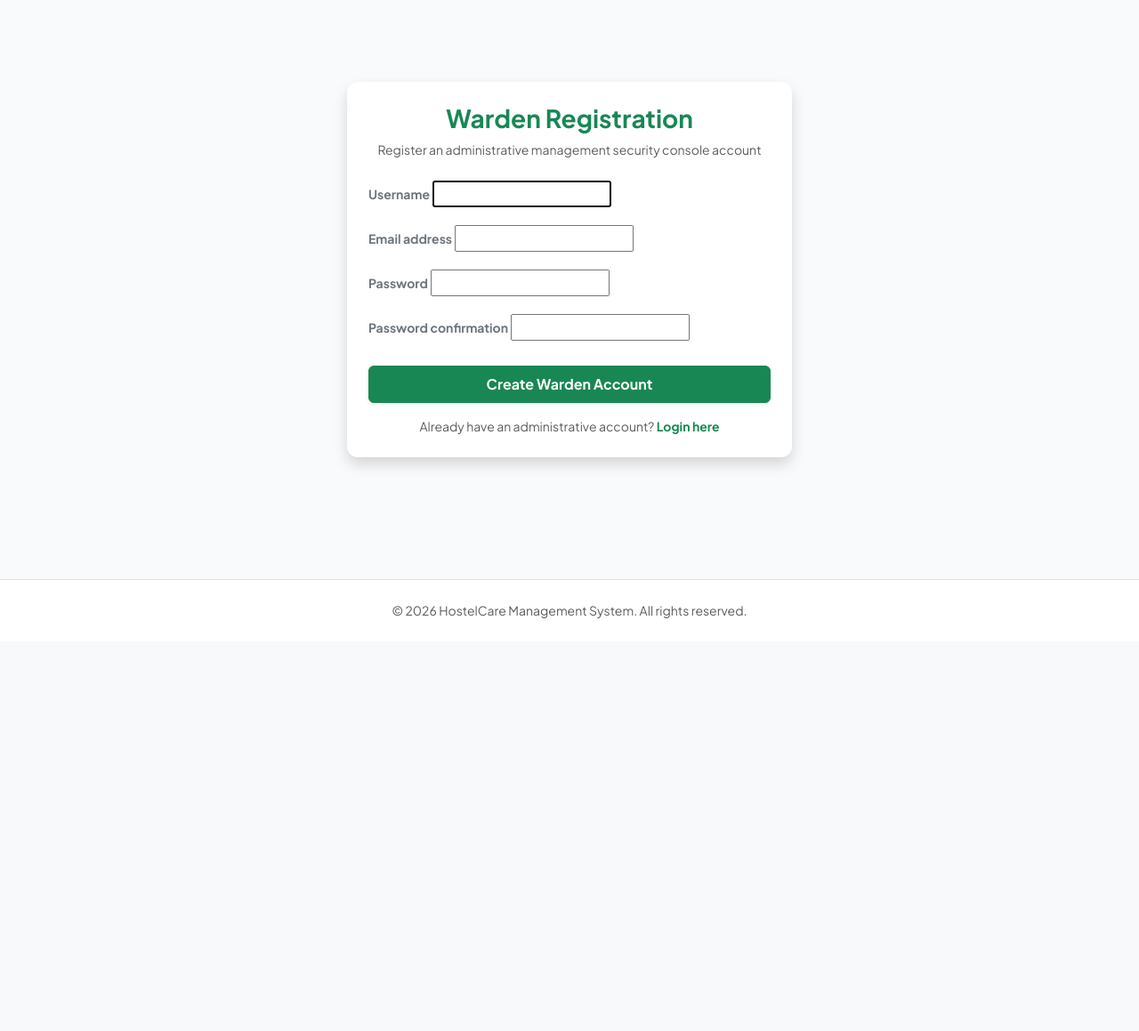
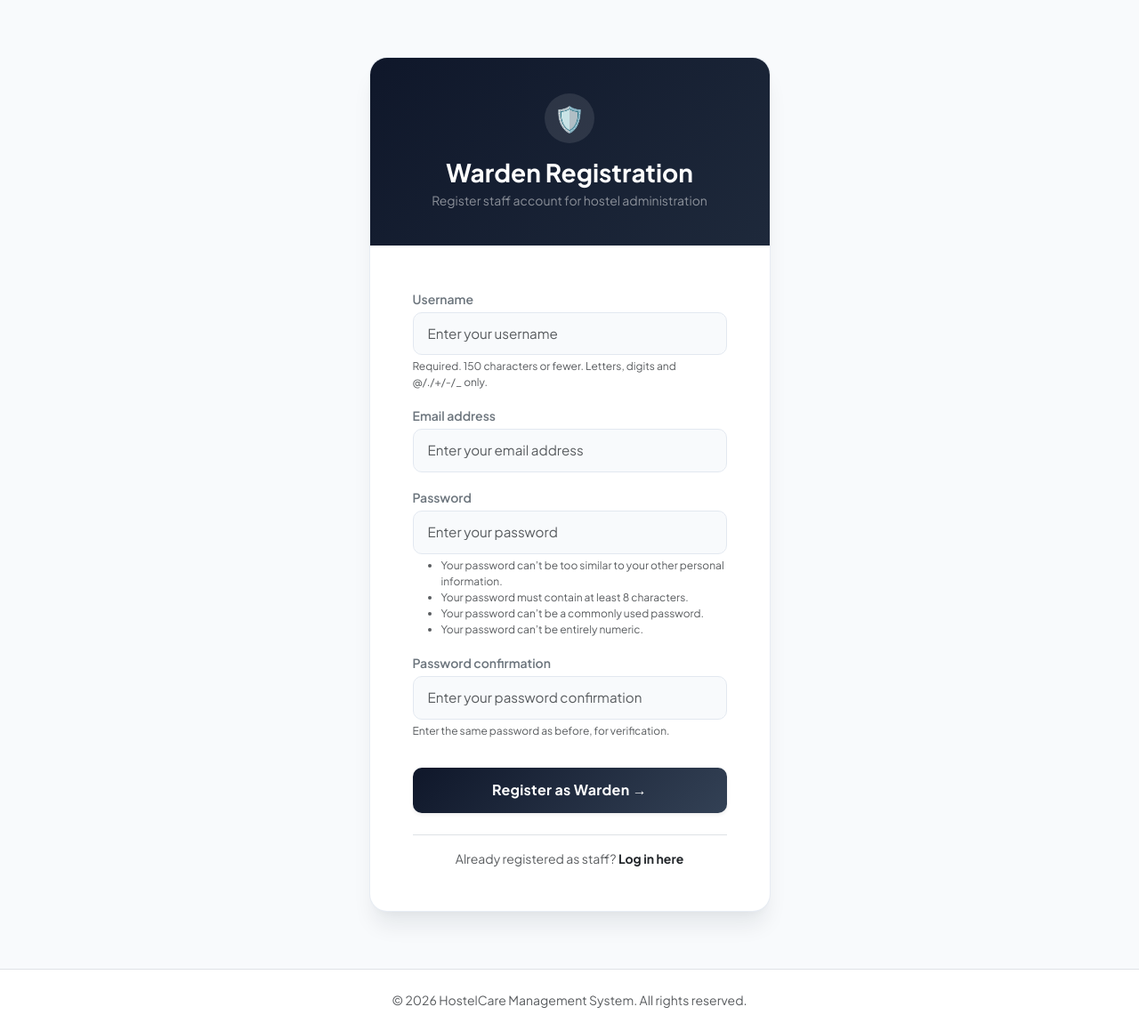
Before and after one commit to deblinachowdhuryofficial06-debug/hostel-care-portal, a Django app: page /register/warden/ in a window 1280 px wide. Shown: the part 79-1238 px from the top of the page at 89% size. Before the commit the page ends 774 px from the top, so only its background shows below. Run offline with Django 5.2, Linux system fonts and the light colour scheme.

Commit message:
Applied classy card design to student and warden registration pages

```diff
--- a/complaints/templates/complaints/register_warden.html
+++ b/complaints/templates/complaints/register_warden.html
@@ -1,29 +1,122 @@
 {% extends 'complaints/base.html' %}
 
 {% block content %}
-<div class="card shadow border-0 mx-auto" style="max-width: 500px; border-radius: 12px;">
-    <div class="card-body p-4">
-        <h3 class="card-title text-center mb-2 text-success fw-bold">Warden Registration</h3>
-        <p class="text-center text-muted small mb-4">Register an administrative management security console account</p>
+<style>
+    .auth-card {
+        background: #ffffff;
+        border: 1px solid rgba(226, 232, 240, 0.8);
+        border-radius: 20px;
+        box-shadow: 0 20px 25px -5px rgba(15, 23, 42, 0.08), 0 8px 10px -6px rgba(15, 23, 42, 0.03);
+        overflow: hidden;
+    }
 
-        <form method="POST" novalidate>
+    .auth-header-warden {
+        background: linear-gradient(135deg, #0f172a 0%, #1e293b 100%);
+        color: #ffffff;
+        padding: 2.5rem 2rem;
+    }
+
+    .form-control-custom {
+        border: 1.5px solid #e2e8f0;
+        border-radius: 10px;
+        padding: 0.75rem 1rem;
+        font-size: 0.95rem;
+        background-color: #f8fafc;
+        transition: all 0.2s ease-in-out;
+    }
+
+    .form-control-custom:focus {
+        background-color: #ffffff;
+        border-color: #f59e0b;
+        box-shadow: 0 0 0 4px rgba(245, 158, 11, 0.15);
+        outline: none;
+    }
+
+    .btn-submit-warden {
+        background: linear-gradient(135deg, #0f172a 0%, #334155 100%);
+        border: none;
+        color: #ffffff;
+        border-radius: 10px;
+        padding: 0.85rem;
+        font-weight: 700;
+        letter-spacing: 0.3px;
+        transition: all 0.25s ease;
+    }
+
+    .btn-submit-warden:hover {
+        transform: translateY(-2px);
+        box-shadow: 0 10px 20px -5px rgba(15, 23, 42, 0.4);
+        color: #ffffff;
+    }
+</style>
+
+<div class="row justify-content-center align-items-center py-3">
+    <div class="col-md-7 col-lg-5">
+        <div class="auth-card">
+
+            <!-- Header Banner -->
+            <div class="auth-header-warden text-center">
+                <div class="d-inline-flex align-items-center justify-content-center bg-white bg-opacity-10 rounded-circle mb-3" style="width: 56px; height: 56px;">
+                    <span class="fs-3">🛡️</span>
+                </div>
+                <h3 class="fw-bold mb-1">Warden Registration</h3>
+                <p class="text-white-50 small mb-0">Register staff account for hostel administration</p>
+            </div>
+
+            <!-- Form Body -->
+            <div class="p-4 p-md-5">
+                <form method="POST" action="{% url 'register_warden' %}">
                     {% csrf_token %}
+
+                    {% if form.non_field_errors %}
+                        <div class="alert alert-danger rounded-3 py-2 small mb-4">
+                            {% for error in form.non_field_errors %}
+                                <div>{{ error }}</div>
+                            {% endfor %}
+                        </div>
+                    {% endif %}
+
                     {% for field in form %}
                         <div class="mb-3">
-                    <label class="form-label fw-bold text-secondary small">{{ field.label }}</label>
-                    {{ field }}
+                            <label for="{{ field.id_for_label }}" class="form-label fw-semibold small text-secondary mb-1">
+                                {{ field.label }}
+                            </label>
+                            <input
+                                type="{{ field.field.widget.input_type|default:'text' }}"
+                                name="{{ field.html_name }}"
+                                id="{{ field.id_for_label }}"
+                                class="form-control form-control-custom {% if field.errors %}is-invalid{% endif %}"
+                                placeholder="Enter your {{ field.label|lower }}"
+                                required
+                            >
                             {% if field.errors %}
-                        <div class="text-danger small mt-1">
-                            {{ field.errors|striptags }}
+                                <div class="invalid-feedback small mt-1">
+                                    {% for error in field.errors %}
+                                        <div>{{ error }}</div>
+                                    {% endfor %}
+                                </div>
+                            {% endif %}
+                            {% if field.help_text %}
+                                <div class="form-text text-muted small mt-1" style="font-size: 0.75rem;">
+                                    {{ field.help_text|safe }}
                                 </div>
                             {% endif %}
                         </div>
                     {% endfor %}
-            <button type="submit" class="btn btn-success text-white w-100 py-2 mt-2 fw-bold shadow-sm">Create Warden Account</button>
+
+                    <button type="submit" class="btn btn-submit-warden w-100 mt-3 shadow-sm">
+                        Register as Warden →
+                    </button>
                 </form>
 
-        <div class="text-center mt-3">
-            <p class="text-muted small mb-0">Already have an administrative account? <a href="{% url 'login' %}" class="text-decoration-none fw-bold text-success">Login here</a></p>
+                <div class="text-center mt-4 pt-3 border-top">
+                    <p class="small text-muted mb-0">
+                        Already registered as staff?
+                        <a href="{% url 'login' %}?role=warden" class="fw-bold text-decoration-none text-dark">Log in here</a>
+                    </p>
+                </div>
+            </div>
+
         </div>
     </div>
 </div>
```
Also changed, not shown: complaints/templates/complaints/register_student.html (+33 -27 lines). Lines whose indentation alone changed are shown as unchanged.
